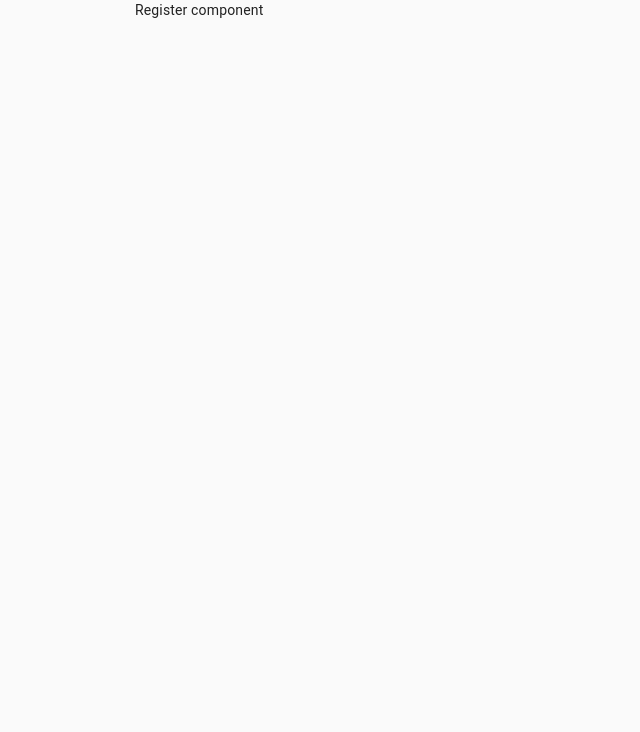
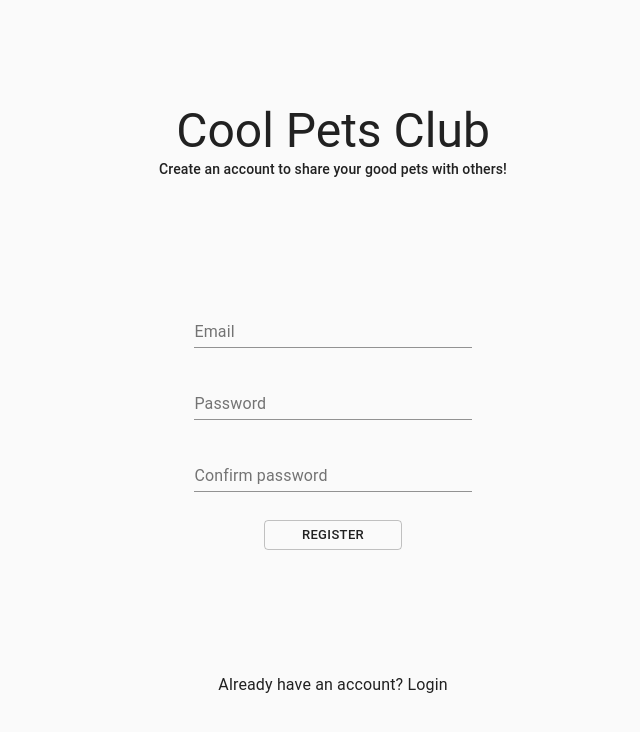
Before and after one commit to chungleee/cool-pets-club, a React (Create React App) app in the folder client/: page /register in a window 1280 px wide. Shown: the top 732 px of the page, without its empty margins (307-947 px from the left). Built offline with nearby package versions, Linux system fonts and the light colour scheme.

Commit message:
register component page

```diff
--- a/client/src/components/Register.js
+++ b/client/src/components/Register.js
@@ -1,6 +1,61 @@
-import React, { Fragment } from 'react'
+import React from 'react'
+import { Link as RouterLink } from 'react-router-dom'
+import { TextField, Button, Typography, Link } from '@material-ui/core'
+
+const style = {
+  container_div: {
+    height: '100vh',
+    display: 'flex',
+    flexDirection: 'column',
+    justifyContent: 'space-evenly'
+  },
+  typo_container: { textAlign: 'center' },
+  form: {
+    display: 'flex',
+    flexDirection: 'column',
+    alignContent: 'center',
+    width: '70%',
+    marginLeft: 'auto',
+    marginRight: 'auto'
+  },
+  button: { margin: '1.25rem auto', width: '50%' }
+}
 
 const Register = () => {
-  return <Fragment>Register component</Fragment>
+  return (
+    <div style={style.container_div}>
+      <div style={style.typo_container}>
+        <Typography variant="h3">Cool Pets Club</Typography>
+        <Typography variant="subtitle2">
+          Create an account to share your good pets with others!
+        </Typography>
+      </div>
+      <form style={style.form}>
+        <TextField id="email" label="Email" name="email" margin="normal" />
+        <TextField
+          id="password"
+          label="Password"
+          name="password"
+          margin="normal"
+        />
+        <TextField
+          id="confirm_password"
+          label="Confirm password"
+          name="confirm_password"
+          margin="normal"
+        />
+        <Button size="small" variant="outlined" style={style.button}>
+          Register
+        </Button>
+      </form>
+      <Typography style={{ textAlign: 'center' }} variant="body1">
+        {`Already have an account? `}
+        <Link color="inherit" component={RouterLink} to="/">
+          Login
+        </Link>
+      </Typography>
+    </div>
+  )
 }
+
 export default Register
```
